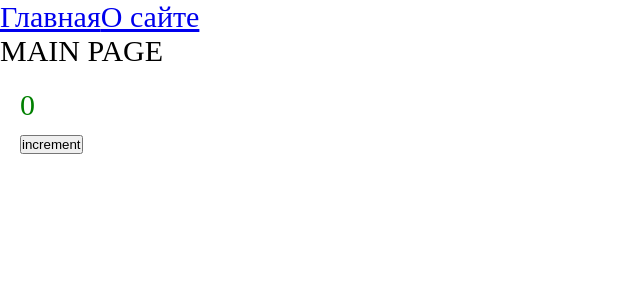
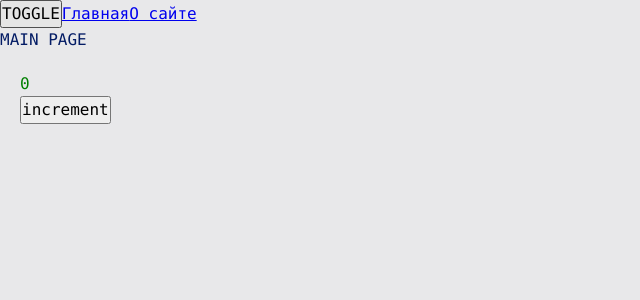
Before and after one commit to ArtemBakhmatov/advanced-react, a React app: page / in a window 1280 px wide. Shown: the top 300 px of the page, without its empty margins (0-640 px from the left). Built offline with nearby package versions, Linux system fonts and the light colour scheme.

Commit message:
7. Организация стилей. Добавляем темы

```diff
--- a/src/App.tsx
+++ b/src/App.tsx
@@ -5,11 +5,15 @@
 import { Counter } from './components/Counter';
 import { AboutPageAsync } from './pages/AboutPage/AboutPage.async';
 import { MainPageAsync } from './pages/MainPage/MainPage.async';
-import './index.scss';
+import { useTheme } from './theme/useTheme';
+import './styles/index.scss';
 
 const App = () => {
+  const { theme, toggleTheme } = useTheme();
+
   return (
-    <div className='app'>
+    <div className={ `app ${ theme }` }>
+      <button onClick={ toggleTheme}>TOGGLE</button>
       <Link to={ '/' }>Главная</Link>
       <Link to={ '/about' }>О сайте </Link>
 
--- a/src/index.scss
+++ /dev/null
@@ -1,9 +0,0 @@
-* {
-  margin: 0;
-  padding: 0;
-  box-sizing: border-box;
-}
-
-.app {
-  font-size: 30px;
-}
--- a/src/index.tsx
+++ b/src/index.tsx
@@ -2,10 +2,13 @@
 import { BrowserRouter } from "react-router-dom";
 
 import App from "./App";
+import ThemeProvider from "./theme/ThemeProvider";
 
 render(
   <BrowserRouter>
-    <App />
+    <ThemeProvider>
+      <App />
+    </ThemeProvider>
   </BrowserRouter>,
   document.getElementById('root')
 )
--- /dev/null
+++ b/src/styles/index.scss
@@ -0,0 +1,14 @@
+@import 'reset';
+@import 'variables/global.scss';
+@import 'themes/normal.scss';
+@import 'themes/dark.scss';
+
+.app {
+  font: var(--font-m);
+
+  background: var(--bg-color);
+  color: var(--primary-color);
+
+  min-height: 100vh;
+
+}
--- /dev/null
+++ b/src/styles/reset.scss
@@ -0,0 +1,14 @@
+* {
+  margin: 0;
+  padding: 0;
+  box-sizing: border-box;
+}
+
+input,
+button,
+textarea,
+select {
+  margin: 0;
+
+  font: inherit;
+}
--- /dev/null
+++ b/src/styles/themes/dark.scss
@@ -0,0 +1,6 @@
+.app.dark {
+  --bg-color: #090949;
+
+  --primary-color: #049604;
+  --secondary-color: #04ff04;
+}
--- /dev/null
+++ b/src/styles/themes/normal.scss
@@ -0,0 +1,6 @@
+.app.light {
+  --bg-color: #e8e8ea;
+
+  --primary-color: #041c65;
+  --secondary-color: #0449e0;
+}
--- /dev/null
+++ b/src/styles/variables/global.scss
@@ -0,0 +1,11 @@
+:root {
+  --font-family-main: Consolas, 'Times New Roman', Serif;
+
+  --font-size-m: 16px;
+  --font-line-m: 24px;
+  --font-m: var(--font-size-m) / var(--font-line-m) var(--font-family-main);
+
+  --font-size-l: 24px;
+  --font-line-l: 32px;
+  --font-l: var(--font-size-l) / var(--font-line-l) var(--font-family-main);
+}
--- /dev/null
+++ b/src/theme/ThemeContext.ts
@@ -0,0 +1,15 @@
+import {createContext} from "react";
+
+export enum Theme {
+  LIGHT = 'light',
+  DARK = 'dark'
+}
+
+export interface ThemeContextProps {
+  theme?: Theme;
+  setTheme?: (theme: Theme) => void;
+}
+
+export const ThemeContext = createContext<ThemeContextProps>({});
+
+export const LOCAL_STORAGE_THEME_KEY = 'theme';
--- /dev/null
+++ b/src/theme/ThemeProvider.tsx
@@ -0,0 +1,24 @@
+import {FC, useMemo, useState} from 'react';
+import {LOCAL_STORAGE_THEME_KEY, Theme, ThemeContext} from './ThemeContext';
+
+const defaultTheme = localStorage.getItem(LOCAL_STORAGE_THEME_KEY) as Theme || Theme.LIGHT;
+
+const ThemeProvider: FC = ({children}) => {
+    const [theme, setTheme] = useState<Theme>(defaultTheme);
+
+    const defaultProps = useMemo(() => ({
+      theme: theme,
+      setTheme: setTheme,
+    }), [theme])
+
+    return (
+      <ThemeContext.Provider value={defaultProps}>
+        {children}
+      </ThemeContext.Provider>
+    );
+};
+
+export default ThemeProvider;
+
+// localStorage.getItem(LOCAL_STORAGE_THEME_KEY) as Theme || Theme.LIGHT;
+// localStorage.getItem(LOCAL_STORAGE_THEME_KEY) преобразовали к типу Theme, а если localStorage пустой то Theme.LIGHT
--- /dev/null
+++ b/src/theme/useTheme.ts
@@ -0,0 +1,22 @@
+import {LOCAL_STORAGE_THEME_KEY, Theme, ThemeContext} from "./ThemeContext";
+import {useContext} from "react";
+
+interface UseThemeResult {
+  toggleTheme: () => void;
+  theme: Theme;
+}
+
+export function useTheme(): UseThemeResult {
+  const {theme, setTheme} = useContext(ThemeContext);
+
+  const toggleTheme = () => {
+    const newTheme = theme === Theme.DARK ? Theme.LIGHT : Theme.DARK
+    setTheme(newTheme);
+    localStorage.setItem(LOCAL_STORAGE_THEME_KEY, newTheme);
+  }
+
+  return {
+    theme,
+    toggleTheme,
+  }
+}
```
